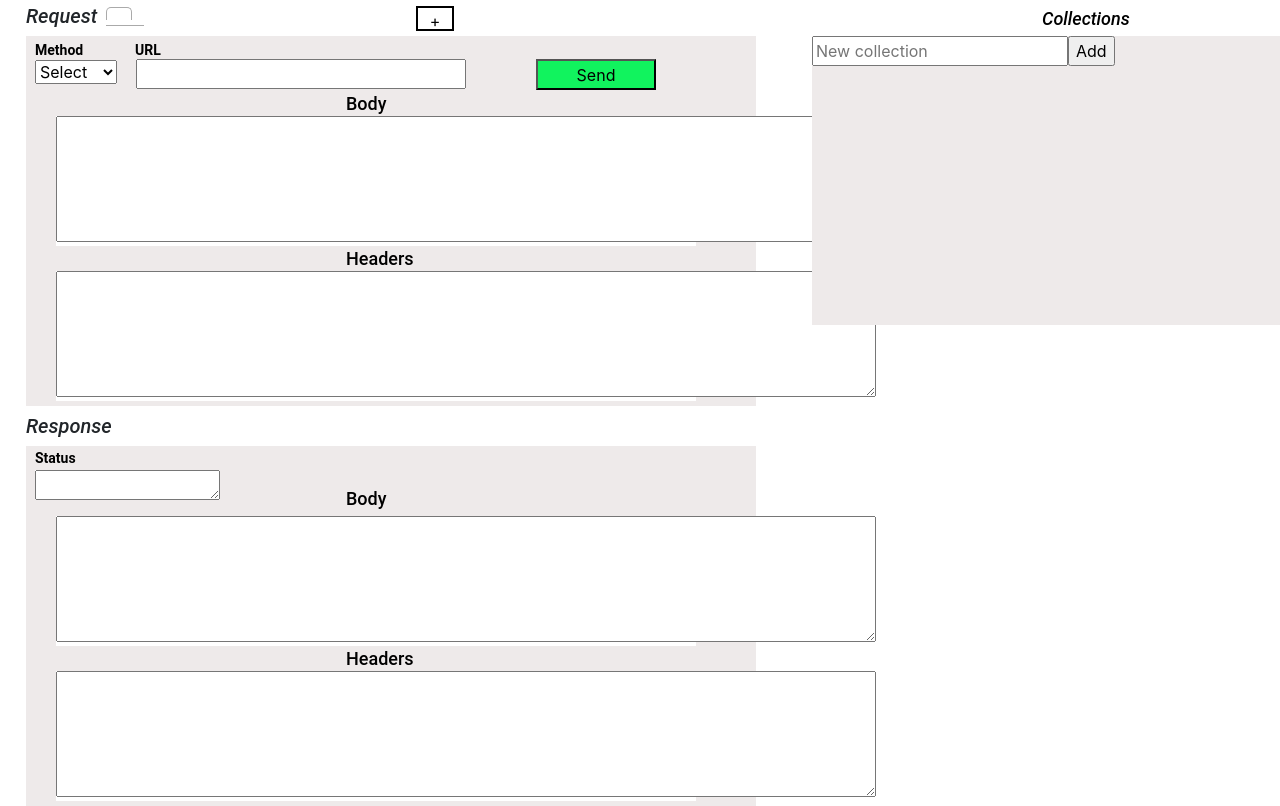
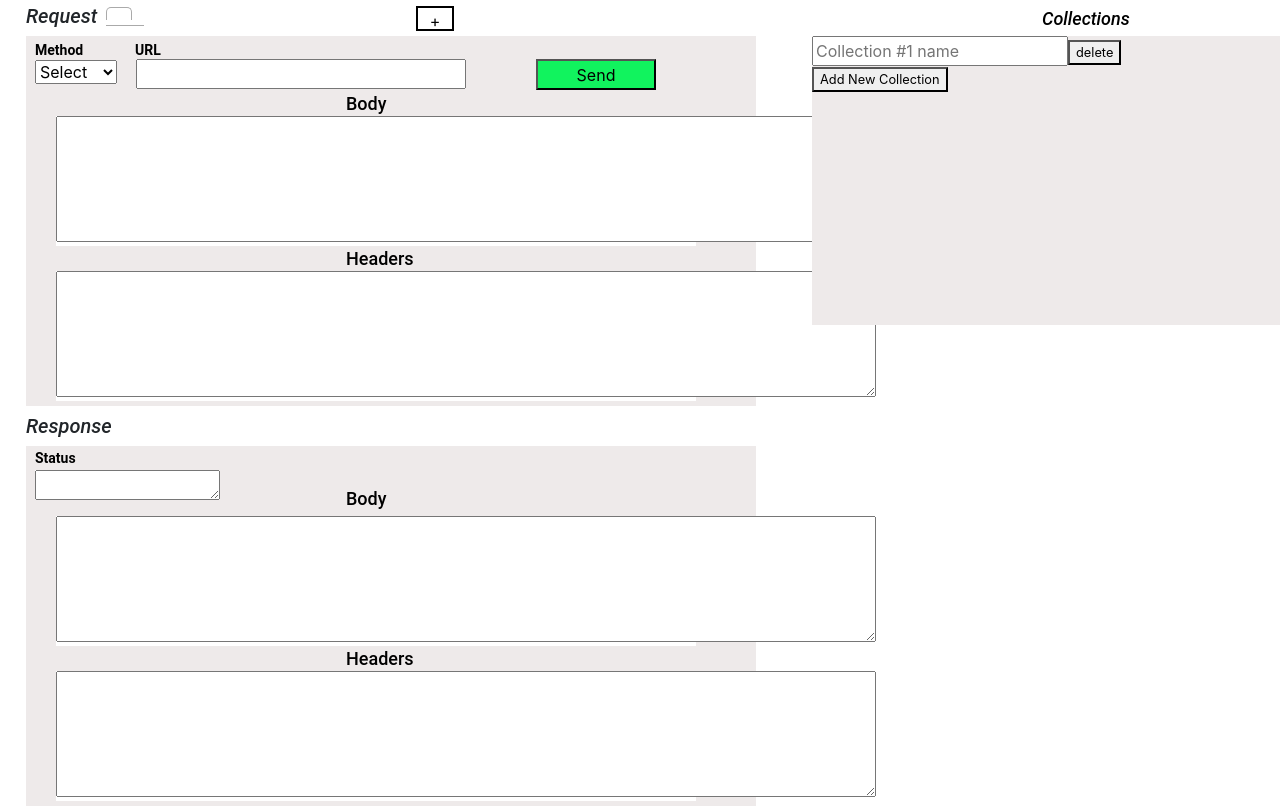
Before and after one commit to figarotester/ReactRestClient, a React (Create React App) app in the folder client/: page / in a window 1280 px wide. Shown: the top 806 px of the page. Built offline with nearby package versions, Linux system fonts and the light colour scheme.

Commit message:
Added working delete and new collection buttons

```diff
--- a/client/src/components/collections.jsx
+++ b/client/src/components/collections.jsx
@@ -1,6 +1,5 @@
-import React, {Component} from 'react';
+import React, {Component} from "react";
 import styled from 'styled-components';
-
 
 const CollectionsFrame = styled.section`
   position: absolute;
@@ -37,25 +36,34 @@ const StyledCollections = styled.h1`
 `;
 
 class Collections extends Component {
-  constructor(props) {
-    super(props);
+  constructor() {
+    super();
     this.state = {
-      name: '',
-      responseName: ''
-     }
+      name: "",
+      collections: [{ name: "" }]
+    };
   }
 
-  handleChange = (event) => {
-    this.setState({name: event.target.value})
-  }
+  handleCollectionNameChange = idx => event => {
+    const newCollections = this.state.collections.map((collection, cidx) => {
+      if (idx !== cidx) return collection;
+      return { ...collection, name: event.target.value };
+    });
 
-  handleSubmit = (event) => {
-    event.preventDefault();
+    this.setState({ collections: newCollections });
+  };
+
+  handleAddCollection = () => {
     this.setState({
-      responseName: this.state.name
-    })
+      collections: this.state.collections.concat([{ name: "" }])
+    });
+  };
 
-  }
+  handleRemoveCollection = idx => () => {
+    this.setState({
+      collections: this.state.collections.filter((c, cidx) => idx !== cidx)
+    });
+  };
 
   render() {
     return (
@@ -65,20 +73,27 @@ class Collections extends Component {
         </StyledCollections>
         <CollectionsFrame>
           <form onSubmit={this.handleSubmit}>
-            <input
-              type="text"
-              value={this.state.name}
-              onChange={this.handleChange}
-              placeholder="New collection"/>
-            <input type="submit" value="Add"/>
+            {this.state.collections.map((collection, idx) => (
+              <div className="collection">
+                <input
+                  type="text"
+                  placeholder={`Collection #${idx + 1} name`}
+                  value={collection.name}
+                  onChange={this.handleCollectionNameChange(idx)}
+                />
+                <button type="button" onClick={this.handleRemoveCollection(idx)} className="small">
+                  delete
+                </button>
+              </div>
+            ))}
+            <button type="button" onClick={this.handleAddCollection} className="small">
+              Add New Collection
+            </button>
           </form>
-          <br/>
-          <p>{this.state.responseName}</p>
         </CollectionsFrame>
       </StyledCollectionsWrapper>
-
-     );
+    );
   }
 }
 
-export default Collections;
+export default Collections
```
